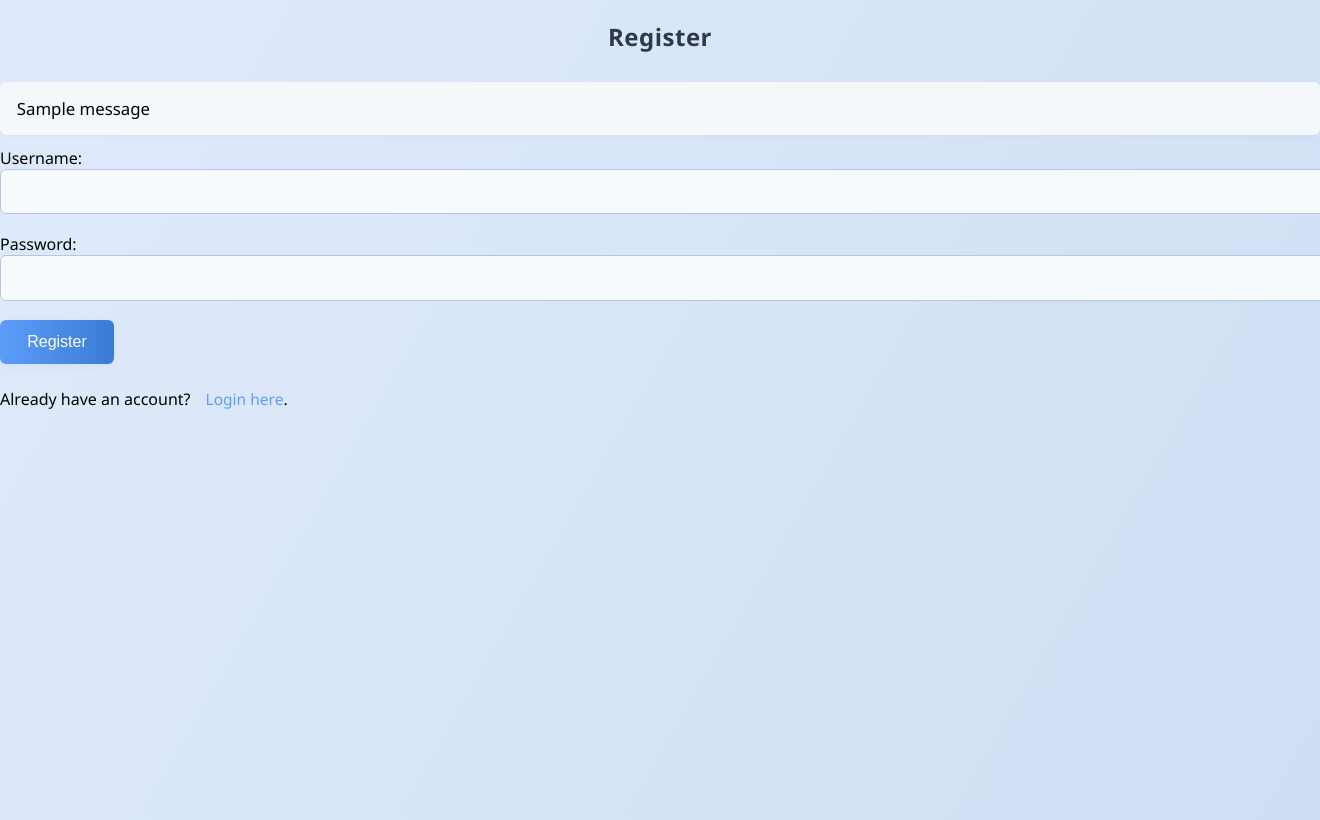
After one commit to aevans62831/Flask-TODO, a Flask app: page /register in a window 1320 px wide; the page is wider, and only the part inside the window is pictured. The commit adds this page. Run offline with Flask 3, Linux system fonts and the light colour scheme; tables that the repository leaves empty hold one stand-in row (values such as "Sample post"); one stand-in notice (Sample message) is shown.

Commit message:
Added user accounts and due dates.

```diff
--- a/app.py
+++ b/app.py
@@ -1,24 +1,36 @@
-from flask import Flask, render_template, request, redirect, url_for
+from flask import Flask, render_template, request, redirect, url_for, session, flash
 from models import *
 app = Flask(__name__)
 app.config['SQLALCHEMY_DATABASE_URI'] = 'sqlite:///test.db'
+app.secret_key = 'your_secret_key'
 db.init_app(app)
 
 @app.route('/')
 def index():
-    todos = Todo.query.all()
+    if 'user_id' not in session.keys():
+        return redirect(url_for('login'))
+    if session.get('user_id') is None:
+        return redirect(url_for('login'))
+    todos = Todo.query.filter_by(user_id=session['user_id']).all()
     return render_template('index.html', todos=todos)
 
 @app.route('/add', methods=['POST'])
 def add():
+    if 'user_id' not in session:
+        return redirect(url_for('login'))
     task = request.form.get('task')
-    new_todo = Todo(task=task)
+    new_todo = Todo(task=task, user_id=session['user_id'])
     db.session.add(new_todo)
     db.session.commit()
     return redirect(url_for('index'))
 
 @app.route('/delete/<int:todo_id>')
 def delete(todo_id):
+    if 'user_id' not in session:
+        return redirect(url_for('login'))
+    if session['user_id'] != Todo.query.get(todo_id).user_id:
+        flash('You do not have permission to delete this task.')
+        return redirect(url_for('index'))
     todo = Todo.query.get(todo_id)
     db.session.delete(todo)
     db.session.commit()
@@ -26,20 +38,75 @@ def delete(todo_id):
 
 @app.route('/edit/<int:todo_id>', methods=['GET', 'POST'])
 def edit(todo_id):
+    if 'user_id' not in session:
+        return redirect(url_for('login'))
+
+    if session['user_id'] != Todo.query.get(todo_id).user_id:
+        flash('You do not have permission to edit this task.')
+        return redirect(url_for('index'))
+
     todo = Todo.query.get(todo_id)
     if request.method == 'POST':
-        todo.task = request.form.get('task')
+        task_value = request.form.get('task')
+        date_value = request.form.get('date')
+        if task_value:
+            todo.task = task_value
+        if date_value:
+            todo.date = datetime.strptime(date_value, '%Y-%m-%d')
         db.session.commit()
         return redirect(url_for('index'))
+
     return render_template('edit.html', todo=todo)
 
 @app.route('/toggle_complete/<int:todo_id>', methods=['POST'])
 def toggle_complete(todo_id):
+    if 'user_id' not in session:
+        return redirect(url_for('login'))
     todo = Todo.query.get(todo_id)
     todo.completed = not todo.completed
     db.session.commit()
     return redirect(url_for('index'))
 
+@app.route('/register', methods=['GET', 'POST'])
+def register():
+    if request.method == 'POST':
+        username = request.form['username']
+        password = request.form['password']
+        if User.query.filter_by(username=username).first():
+            flash('Username already exists')
+            return redirect(url_for('register'))
+        user = User(username=username)
+        user.set_password(password)
+        db.session.add(user)
+        db.session.commit()
+        flash('Registration successful. Please log in.')
+        login(autologin_id=user.id)
+        return redirect(url_for('index'))
+    return render_template('register.html')
+
+@app.route('/login', methods=['GET', 'POST'])
+def login(autologin_id=False):
+    if autologin_id:
+        session['user_id'] = autologin_id
+        return redirect(url_for('index'))
+
+    if request.method == 'POST':
+        username = request.form['username']
+        password = request.form['password']
+        user = User.query.filter_by(username=username).first()
+        if user and user.check_password(password):
+            session['user_id'] = user.id
+            return redirect(url_for('index'))
+        flash('Invalid username or password')
+    return render_template('login.html')
+
+@app.route('/logout')
+def logout():
+    if 'user_id' not in session:
+        return redirect(url_for('login'))
+    session.pop('user_id', None)
+    return redirect(url_for('login'))
+
 if __name__ == '__main__':
     with app.app_context():
         db.create_all()
--- a/static/style.css
+++ b/static/style.css
@@ -1,8 +1,114 @@
 body {
-    font-family: sans-serif;
-    background-color: #f0f0f0;
-    color: #333;
+    font-family: 'Segoe UI', Arial, sans-serif;
+    background: linear-gradient(120deg, #e0eafc 0%, #cfdef3 100%);
+    margin: 0;
+    padding: 0;
+    min-height: 100vh;
 }
-h1 {
-    color: #007bff;
+
+.container {
+    max-width: 420px;
+    margin: 48px auto;
+    background: #fff;
+    padding: 2.5em 2em 2em 2em;
+    border-radius: 14px;
+    box-shadow: 0 8px 32px rgba(60, 80, 120, 0.12);
 }
+
+h1, h2 {
+    color: #2d3a4a;
+    margin-bottom: 1.2em;
+    letter-spacing: 0.5px;
+    text-align: center;
+}
+
+form {
+    margin-bottom: 1.5em;
+}
+
+input[type="text"], input[type="password"] {
+    width: 100%;
+    padding: 0.8em;
+    margin-bottom: 1.2em;
+    border: 1.5px solid #b6c6e0;
+    border-radius: 6px;
+    font-size: 1em;
+    background: #f7fafd;
+    transition: border 0.2s;
+}
+
+input[type="text"]:focus, input[type="password"]:focus {
+    border: 1.5px solid #5b9df9;
+    outline: none;
+}
+
+button, input[type="submit"] {
+    background: linear-gradient(90deg, #5b9df9 0%, #3a7bd5 100%);
+    color: #fff;
+    border: none;
+    padding: 0.8em 1.7em;
+    border-radius: 6px;
+    cursor: pointer;
+    font-size: 1em;
+    font-weight: 500;
+    box-shadow: 0 2px 8px rgba(90, 155, 249, 0.08);
+    transition: background 0.2s;
+}
+
+button:hover, input[type="submit"]:hover {
+    background: linear-gradient(90deg, #3a7bd5 0%, #5b9df9 100%);
+}
+
+ul {
+    list-style: none;
+    padding: 0;
+    margin: 0;
+}
+
+li {
+    background: #f4f8fb;
+    margin-bottom: 0.7em;
+    padding: 0.9em 1em;
+    border-radius: 6px;
+    display: flex;
+    justify-content: space-between;
+    align-items: center;
+    box-shadow: 0 1px 4px rgba(60, 80, 120, 0.04);
+    font-size: 1.05em;
+}
+
+li.completed {
+    text-decoration: line-through;
+    color: #a0aab8;
+    background: #e6eaf0;
+}
+
+a {
+    color: #5b9df9;
+    text-decoration: none;
+    margin-left: 0.7em;
+    font-size: 0.97em;
+}
+
+a:hover {
+    text-decoration: underline;
+}
+
+.flash {
+    background: #ffe082;
+    color: #795548;
+    padding: 0.8em;
+    border-radius: 6px;
+    margin-bottom: 1.2em;
+    text-align: center;
+    font-weight: 500;
+    box-shadow: 0 1px 4px rgba(255, 224, 130, 0.12);
+}
+
+@media (max-width: 600px) {
+    .container {
+        max-width: 98vw;
+        margin: 16px;
+        padding: 1.2em 0.7em;
+    }
+}
--- /dev/null
+++ b/templates/register.html
@@ -0,0 +1,29 @@
+<!DOCTYPE html>
+<html lang="en">
+
+<head>
+    <title>Register</title>
+    <link rel="stylesheet" href="{{ url_for('static', filename='style.css') }}">
+</head>
+
+<body>
+    <h2>Register</h2>
+    {% with messages = get_flashed_messages() %}
+      {% if messages %}
+        <ul>
+          {% for message in messages %}
+            <li>{{ message }}</li>
+          {% endfor %}
+        </ul>
+      {% endif %}
+    {% endwith %}
+    <form method="post">
+        <label>Username:</label>
+        <input type="text" name="username" required><br>
+        <label>Password:</label>
+        <input type="password" name="password" required><br>
+        <button type="submit">Register</button>
+    </form>
+    <p>Already have an account? <a href="{{ url_for('login') }}">Login here</a>.</p>
+</body>
+</html>
```
Also changed, not shown: models.py (+11 -1 lines), templates/base.html (added, +10 -0 lines), templates/edit.html (+18 -2 lines), templates/index.html (+13 -2 lines), templates/login.html (added, +29 -0 lines).
